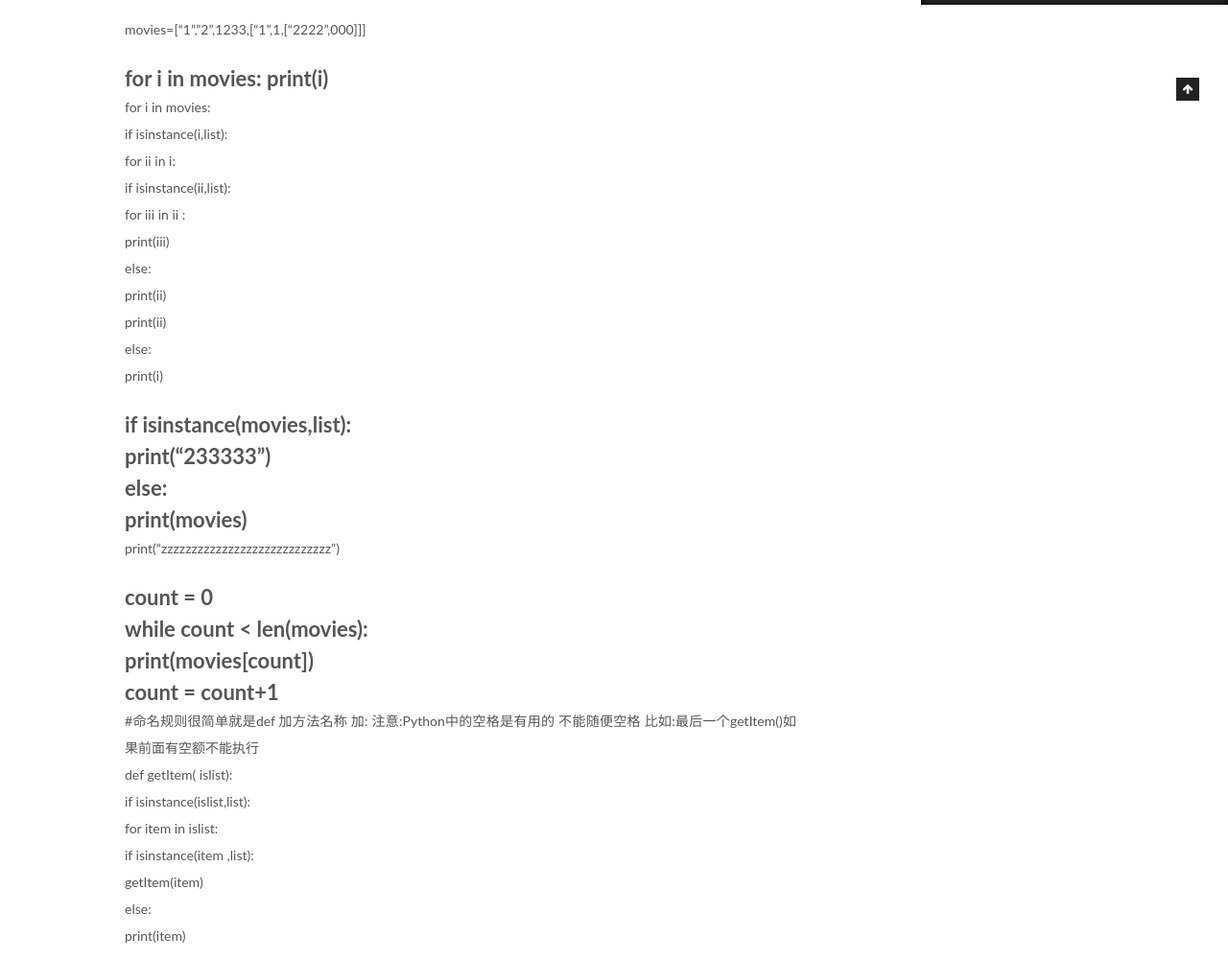
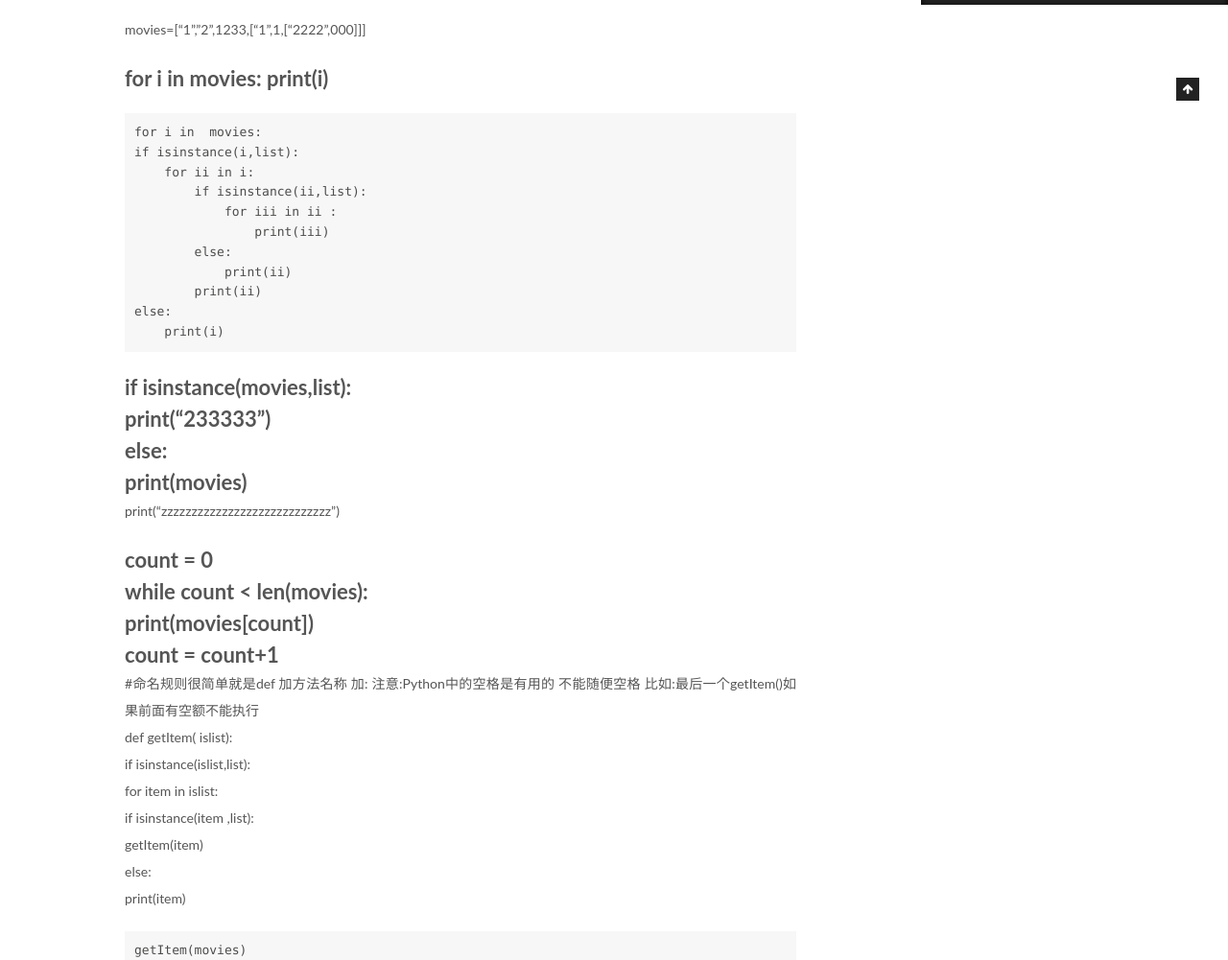
Before and after one commit to zhouzhixue/zhouzhixue.github.io, a plain HTML site: page 2017/12/14/PythonHeadFirst/index.html in a window 1280 px wide. Shown: the part 795-1796 px from the top of the page at 96% size. Drawn offline with Linux system fonts and the light colour scheme.

Commit message:
Site updated: 2017-12-14 16:32:33

```diff
--- a/2017/12/14/PythonHeadFirst/index.html
+++ b/2017/12/14/PythonHeadFirst/index.html
@@ -85,7 +85,7 @@
 <meta property="og:url" content="http://yoursite.com/2017/12/14/PythonHeadFirst/index.html">
 <meta property="og:site_name" content="志学博客">
 <meta property="og:description" content="● 1基于python3,0  ● 2 python -v  ● 3 print(“”)  ● 4 列表 movies = [“11111111111”,”222222”,”3333333333”]  ● 5通过 movies[2]类似于java中的数组  ● 6.len(movies) 相当于java中的movies.length  ● 7可以在列表最后一项添加append(“1111”)">
-<meta property="og:updated_time" content="2017-12-14T08:21:25.091Z">
+<meta property="og:updated_time" content="2017-12-14T08:32:08.006Z">
 <meta name="twitter:card" content="summary">
 <meta name="twitter:title" content="PythonHeadFirst">
 <meta name="twitter:description" content="● 1基于python3,0  ● 2 python -v  ● 3 print(“”)  ● 4 列表 movies = [“11111111111”,”222222”,”3333333333”]  ● 5通过 movies[2]类似于java中的数组  ● 6.len(movies) 相当于java中的movies.length  ● 7可以在列表最后一项添加append(“1111”)">
@@ -300,11 +300,22 @@
 
         <p>  ● 1基于python3,0<br>  ● 2 python -v<br>  ● 3 print(“”)<br>  ● 4 列表 movies = [“11111111111”,”222222”,”3333333333”]<br>  ● 5通过 movies[2]类似于java中的数组<br>  ● 6.len(movies) 相当于java中的movies.length<br>  ● 7可以在列表最后一项添加append(“1111”)  或者删除一项 pop() 或者 在最后添加一个集合项用.extend()<br>  ● 8 remove()是删除项    insert()是在指定位置插入项<br>  ● 9 python 的列表可以存储不同类型的数据,具体来说是任意类型的数据包括混合数据类型例如:  [“1234”,”abc”,122222,12345678.0000001111]<br>  ● 10  for item  in  movies:<br>  ● 函数命名 def getName()</p>
 <p>movies=[“1”,”2”,1233,[“1”,1,[“2222”,000]]]</p>
-<h1 id="for-i-in-movies-print-i"><a href="#for-i-in-movies-print-i" class="headerlink" title="for i in movies:   print(i)"></a>for i in movies:   print(i)</h1><p>for i in  movies:<br>    if isinstance(i,list):<br>        for ii in i:<br>            if isinstance(ii,list):<br>                for iii in ii :<br>                    print(iii)<br>            else:<br>                print(ii)<br>            print(ii)<br>    else:<br>        print(i)</p>
-<h1 id="if-isinstance-movies-list"><a href="#if-isinstance-movies-list" class="headerlink" title="if isinstance(movies,list):"></a>if isinstance(movies,list):</h1><h1 id="print-“233333”"><a href="#print-“233333”" class="headerlink" title="print(“233333”)"></a>print(“233333”)</h1><h1 id="else"><a href="#else" class="headerlink" title="else:"></a>else:</h1><h1 id="print-movies"><a href="#print-movies" class="headerlink" title="print(movies)"></a>print(movies)</h1><p>print(“zzzzzzzzzzzzzzzzzzzzzzzzzzzz”)</p>
+<h1 id="for-i-in-movies-print-i"><a href="#for-i-in-movies-print-i" class="headerlink" title="for i in movies:   print(i)"></a>for i in movies:   print(i)</h1><pre><code>for i in  movies:
+if isinstance(i,list):
+    for ii in i:
+        if isinstance(ii,list):
+            for iii in ii :
+                print(iii)
+        else:
+            print(ii)
+        print(ii)
+else:
+    print(i)
+</code></pre><h1 id="if-isinstance-movies-list"><a href="#if-isinstance-movies-list" class="headerlink" title="if isinstance(movies,list):"></a>if isinstance(movies,list):</h1><h1 id="print-“233333”"><a href="#print-“233333”" class="headerlink" title="print(“233333”)"></a>print(“233333”)</h1><h1 id="else"><a href="#else" class="headerlink" title="else:"></a>else:</h1><h1 id="print-movies"><a href="#print-movies" class="headerlink" title="print(movies)"></a>print(movies)</h1><p>print(“zzzzzzzzzzzzzzzzzzzzzzzzzzzz”)</p>
 <h1 id="count-0"><a href="#count-0" class="headerlink" title="count = 0"></a>count = 0</h1><h1 id="while-count-lt-len-movies"><a href="#while-count-lt-len-movies" class="headerlink" title="while count &lt; len(movies):"></a>while count &lt; len(movies):</h1><h1 id="print-movies-count"><a href="#print-movies-count" class="headerlink" title="print(movies[count])"></a>print(movies[count])</h1><h1 id="count-count-1"><a href="#count-count-1" class="headerlink" title="count = count+1"></a>count = count+1</h1><p>#命名规则很简单就是def 加方法名称 加:       注意:Python中的空格是有用的 不能随便空格 比如:最后一个getItem()如果前面有空额不能执行<br>    def getItem( islist):<br>    if isinstance(islist,list):<br>        for item in islist:<br>            if isinstance(item ,list):<br>                getItem(item)<br>            else:<br>                 print(item)</p>
 <pre><code>getItem(movies)
-</code></pre>
+</code></pre><p>###</p>
+
 
     </div>
 
--- a/css/main.css
+++ b/css/main.css
@@ -1942,7 +1942,7 @@ pre .javascript .function {
   width: 4px;
   height: 4px;
   border-radius: 50%;
-  background: #f920c9;
+  background: #55e3e7;
 }
 .links-of-blogroll {
   font-size: 13px;
```
Also changed, not shown: index.html (+14 -3 lines).
